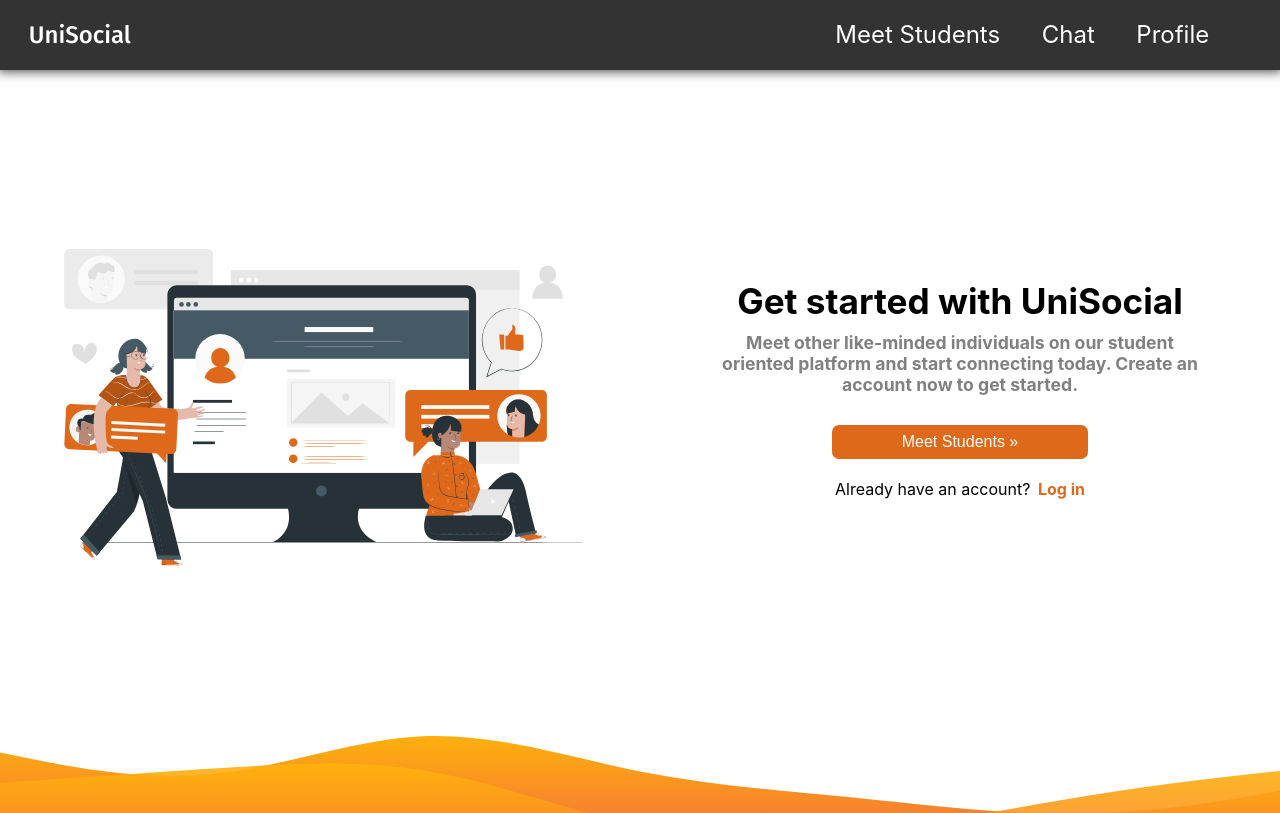
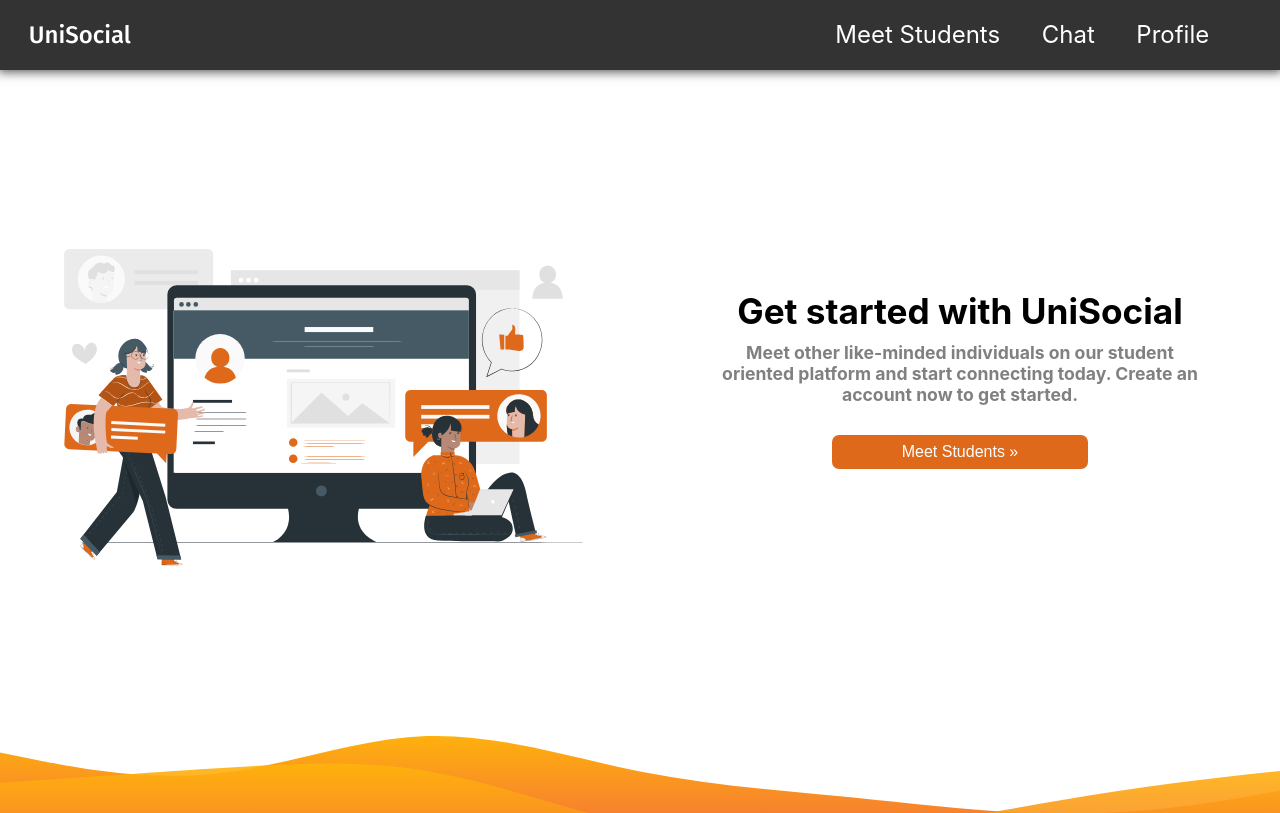
Before and after one commit to Ares2k/UniSocial, a React (Create React App) app in the folder Client/: page /home in a window 1280 px wide. Shown: the top 813 px of the page. Built offline with nearby package versions, Linux system fonts and the light colour scheme; sample sign-in values are in the browser's storage.

Commit message:
Logged in users can't see login message

```diff
--- a/Client/src/Views/Home/Home.js
+++ b/Client/src/Views/Home/Home.js
@@ -31,12 +31,13 @@ const Home = () => {
               onClick={ token ? () => navigate('/mutual') : () => navigate('/register') }
             />
 
+            { !token &&
             <p>
               Already have an account?
               <Link to="/login" style={{textDecoration: "none", color: "#df691a", fontWeight: "bold"}}>
               &nbsp; Log in
               </Link>
-            </p>
+            </p>}
 
           </div>
         </div>
```
